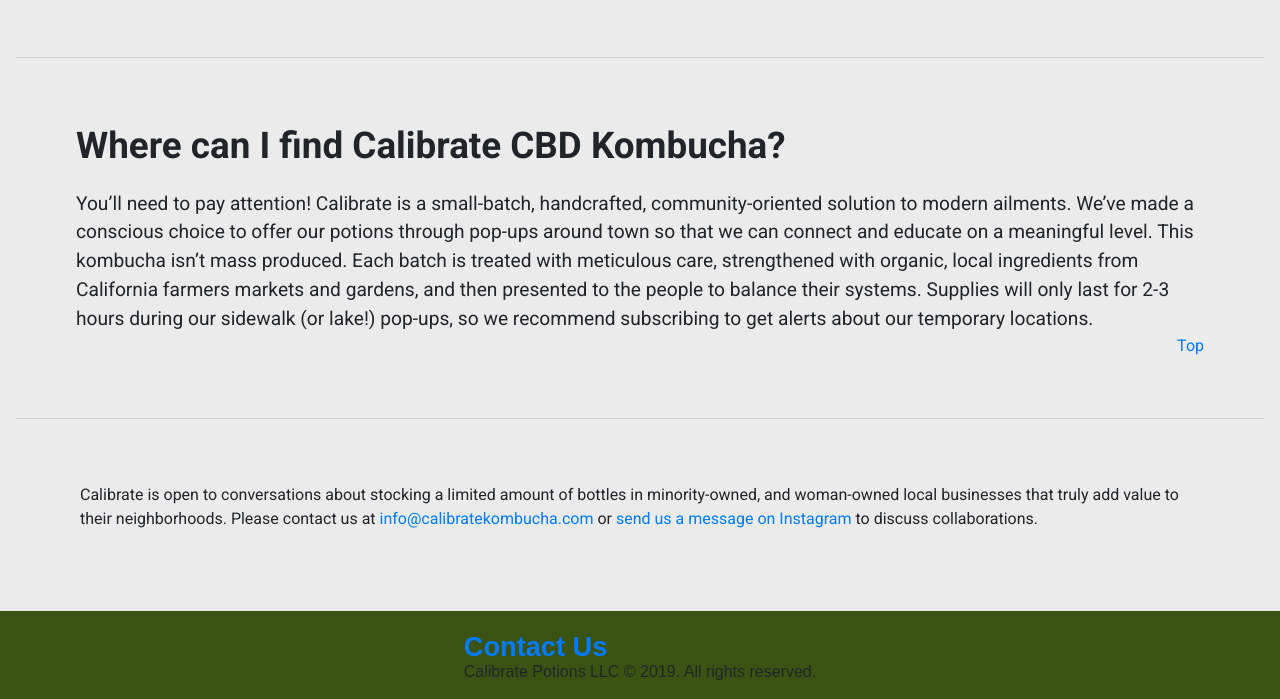
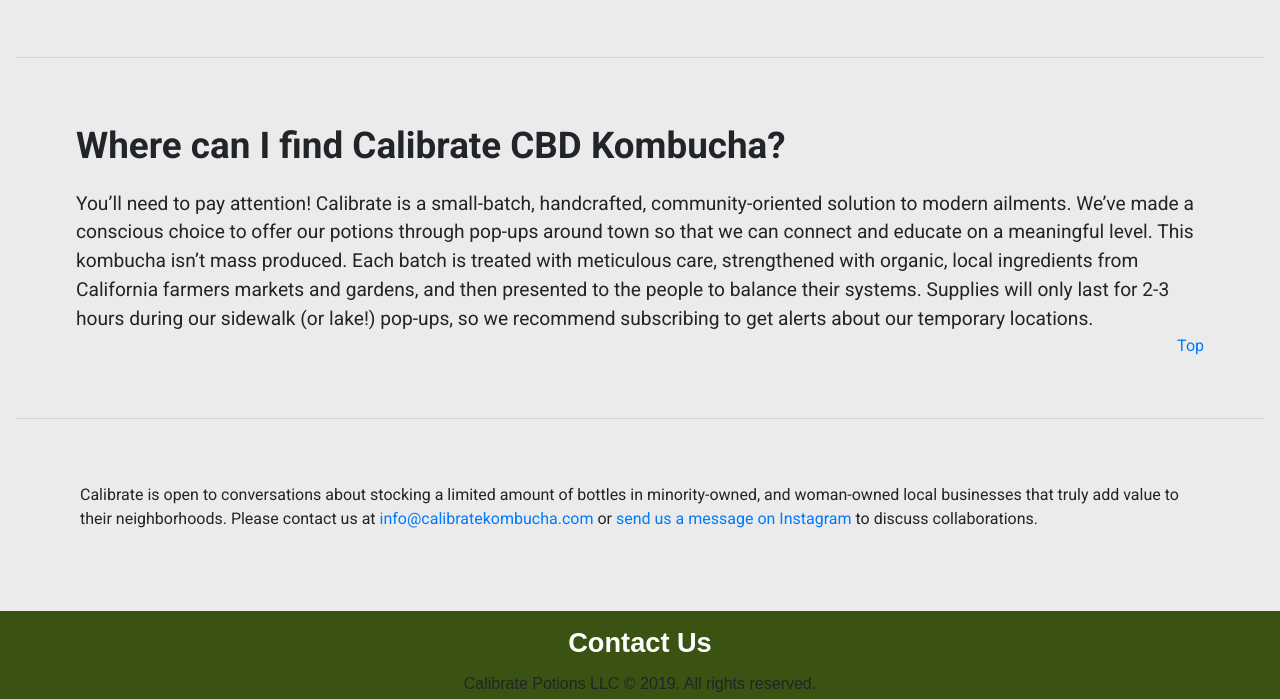
Before and after one commit to phylliswong/calibrate-kombucha-site, a website: page public/faq.html in a window 1280 px wide. Shown: the part 3357-4056 px from the top of the page. Drawn offline with nearby package versions, Linux system fonts and the light colour scheme; a small style sheet from the web is missing.

Commit message:
fix faq footer

```diff
--- a/public/faq.html
+++ b/public/faq.html
@@ -221,13 +221,8 @@
 
   <!-- FOOTER -->
   <footer class="footer-distributed" id="subscribe">
-      <div class="footer-left">
-        <p class="footer-links">
-          <a href='email.html'>Contact Us</a>
-        </p>
+    <a href='email.html' class="footer-links">Contact Us</a>
     <p class="copyright">Calibrate Potions LLC &copy; 2019. All rights reserved.</p>
-      </div>
-
     <div class="footer-right">
       <a href="https://www.instagram.com/calibratekombucha/" target="_blank"><i class="fa fa-instagram"></i></a>
     </div>
```
Lines whose indentation alone changed are shown as unchanged.
